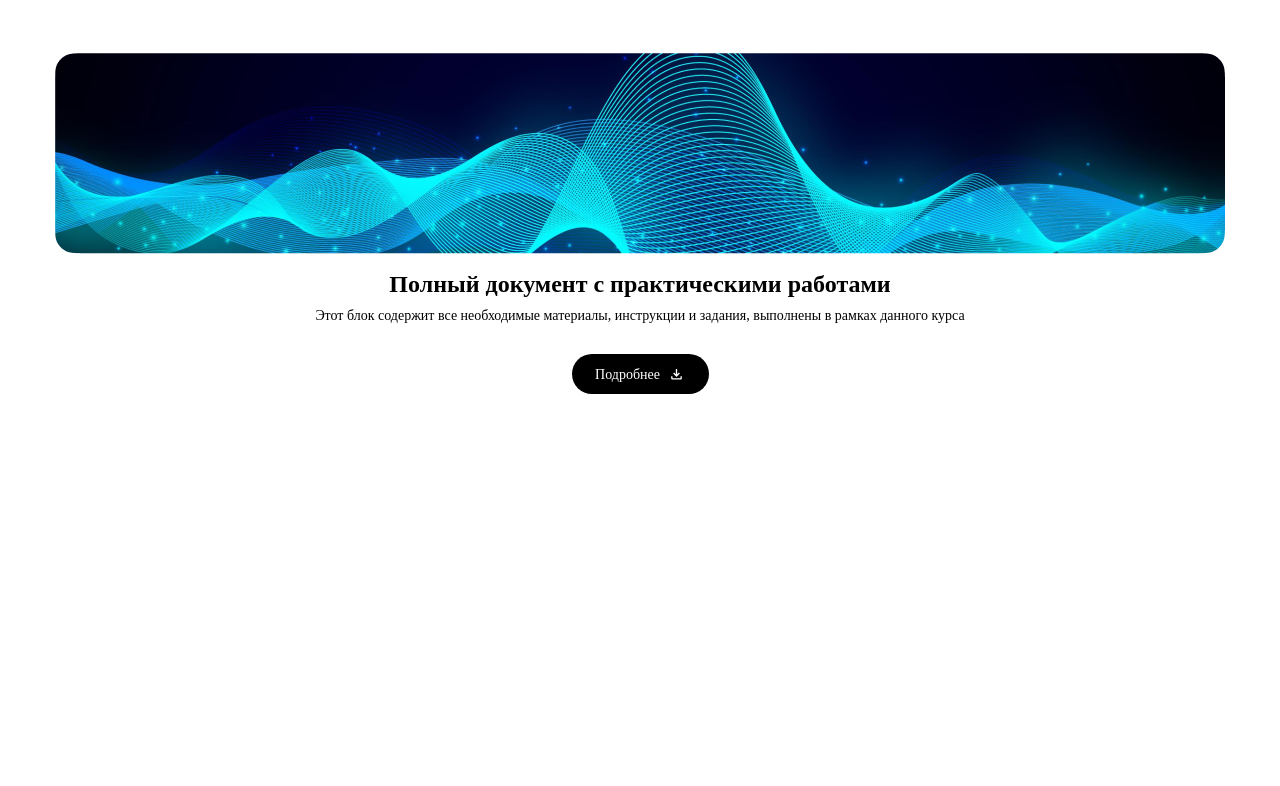
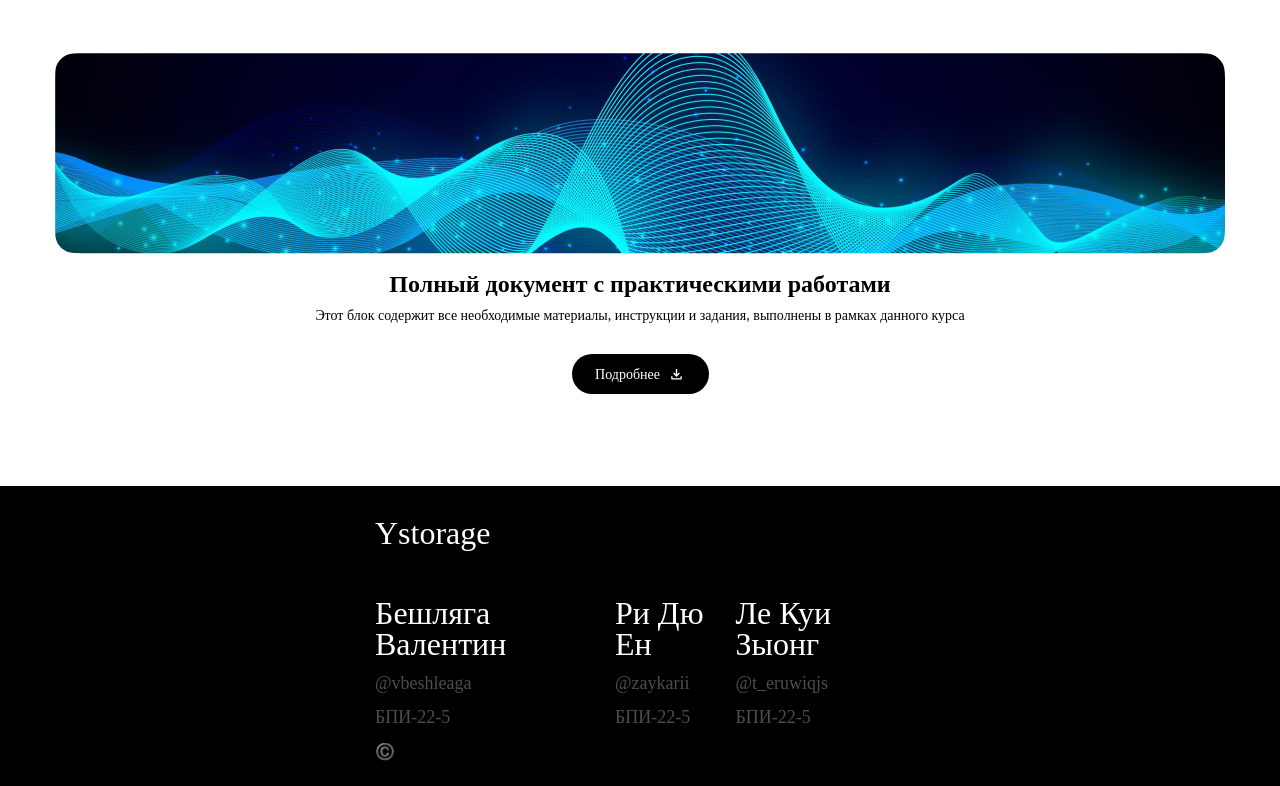
Before and after one commit to sanyadevel/final-exam, a React (Create React App) app: page / in a window 1280 px wide. Shown: the part 2044-2830 px from the top of the page. Before the commit the page ends 2438 px from the top, so only its background shows below. Built offline with nearby package versions, Linux system fonts and the light colour scheme; the HTML template or start-up script is replaced by a standard one.

Commit message:
final fix

```diff
--- a/package.json
+++ b/package.json
@@ -10,6 +10,7 @@
     "@types/node": "^16.18.97",
     "@types/react": "^18.3.2",
     "@types/react-dom": "^18.3.0",
+    "classnames": "^2.5.1",
     "react": "^18.3.1",
     "react-dom": "^18.3.1",
     "react-scripts": "5.0.1",
--- a/src/App.tsx
+++ b/src/App.tsx
@@ -1,4 +1,5 @@
 import { Cards } from "./components/Cards";
+import { Footer } from "./components/Footer";
 import { Header } from "./components/Header";
 import { Title } from "./components/Title";
 import './index.css';
@@ -9,6 +10,7 @@ const App = () => {
       <Header />
       <Title />
       <Cards />
+      <Footer />
     </div>
   );
 }
--- /dev/null
+++ b/src/components/Footer/index.tsx
@@ -0,0 +1,39 @@
+import type { FC } from 'react';
+import styles from './styles.module.scss';
+import cn from 'classnames';
+
+export const Footer: FC = () => {
+    const currentYear = new Date().getFullYear();
+
+    return (
+        <div className={styles.container}>
+            <div className={styles.leftPart}>
+                <div className={cn(styles.name, styles.title)}>Ystorage</div>
+                <div className={styles.name}>Бешляга Валентин</div>
+                <div className={styles.tag}>
+                    <a href="https://t.me/vbeshleaga" target="_blank" rel="noopener noreferrer">@vbeshleaga</a>
+                </div>
+                <div className={styles.tag}>БПИ-22-5</div>
+                <div>©️{currentYear} Ystorage. Все права защищены</div>
+            </div>
+
+            <div className={styles.center}>
+                <div className={cn(styles.name, styles.title)}>&nbsp;</div>
+                <div className={styles.name}>Ри Дю Ен</div>
+                <div className={styles.tag}>
+                    <a href="https://t.me/zaykarii" target="_blank" rel="noopener noreferrer">@zaykarii</a>
+                </div>
+                <div className={styles.tag}>БПИ-22-5</div>
+            </div>
+
+            <div className={styles.rightPart}>
+                <div className={cn(styles.name, styles.title)}>&nbsp;</div>
+                <div className={styles.name}>Ле Куи Зыонг</div>
+                <div className={styles.tag}>
+                    <a href="https://t.me/t_eruwiqjs" target="_blank" rel="noopener noreferrer">@t_eruwiqjs</a>
+                </div>
+                <div className={styles.tag}>БПИ-22-5</div>
+            </div>
+        </div>
+    )
+}
--- /dev/null
+++ b/src/components/Footer/styles.module.scss
@@ -0,0 +1,35 @@
+.container {
+    max-height: 300px;
+    min-height: 300px;
+    background-color: black;
+    margin-top: 92px;
+    position: relative;
+    bottom: 0;
+    display: flex;
+    justify-content: space-between;
+    padding: 32px 375px;
+}
+
+.name {
+    font-weight: 400;
+    font-size: 32px;
+    line-height: 30.62px;
+    color: white;
+}
+
+.title {
+    margin-bottom: 49px !important;
+}
+
+.tag {
+    font-weight: 400;
+    color: #4D4D4D;
+    font-size: 18px;
+    line-height: 17.23px;
+    margin: 16px 0;
+
+    & > a {
+        text-decoration: none;
+        color: #4D4D4D;
+    }
+}
```
Also changed, not shown: 1 other file (tests, documents, lock files or other folders).
